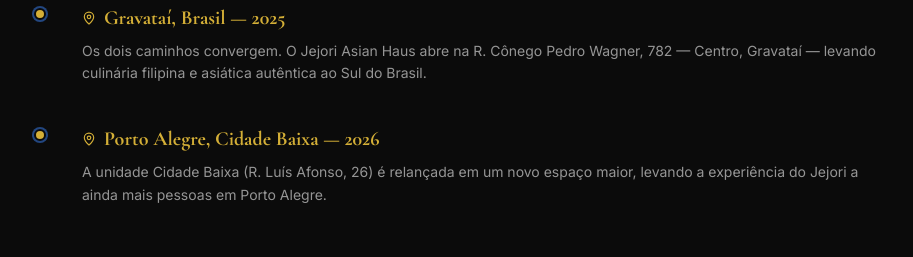
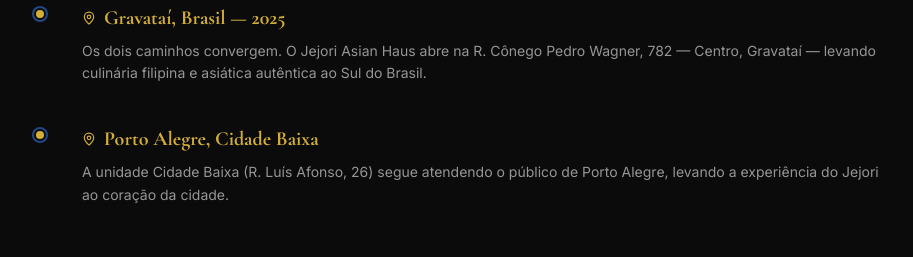
Before and after one commit to jesraecudal-ai/jejori, a React (Vite) app: page /about in a window 1280 px wide. Shown: the part 3420-3677 px from the top of the page, without its empty margins (182-1095 px from the left). Built offline with nearby package versions, Linux system fonts and the light colour scheme; no server answers.

Commit message:
File changes

```diff
--- a/src/data/operations.jsx
+++ b/src/data/operations.jsx
@@ -28,7 +28,7 @@ export const operations = {
         address: "R. Luís Afonso, 26",
         fullAddress: "R. Luís Afonso, 26 — Cidade Baixa, Porto Alegre, RS",
         hours: ["Seg–Sáb: 19h–23h (jantar)"],
-        badge: "Relançamento 2026",
+        badge: null,
       },
     ],
     social: {
--- a/src/pages/About.jsx
+++ b/src/pages/About.jsx
@@ -44,7 +44,7 @@ const content = {
       { place: "Hong Kong", desc: "Marjorie trabalha por 7 anos em um dos maiores centros de culinária chinesa do mundo, dominando o dim sum e a disciplina de cozinha profissional." },
       { place: "Uruguai", desc: "A jornada de Jesrae continua, carregando sabores e a mentalidade sistêmica que mais tarde moldariam o Jejori — e abrindo as portas para um futuro endereço na fronteira." },
       { place: "Gravataí, Brasil — 2025", desc: "Os dois caminhos convergem. O Jejori Asian Haus abre na R. Cônego Pedro Wagner, 782 — Centro, Gravataí — levando culinária filipina e asiática autêntica ao Sul do Brasil." },
-      { place: "Porto Alegre, Cidade Baixa — 2026", desc: "A unidade Cidade Baixa (R. Luís Afonso, 26) é relançada em um novo espaço maior, levando a experiência do Jejori a ainda mais pessoas em Porto Alegre." }]
+      { place: "Porto Alegre, Cidade Baixa", desc: "A unidade Cidade Baixa (R. Luís Afonso, 26) segue atendendo o público de Porto Alegre, levando a experiência do Jejori ao coração da cidade." }]
 
     },
     together: {
@@ -115,7 +115,7 @@ const content = {
       { place: "Hong Kong", desc: "Marjorie trabaja 7 años en uno de los mayores centros de cocina china del mundo, dominando el dim sum y la disciplina de cocina profesional." },
       { place: "Uruguay", desc: "El viaje de Jesrae continúa, cargando sabores y la mentalidad sistémica que luego darían forma a Jejori — y abriendo las puertas para una futura dirección en la frontera." },
       { place: "Gravataí, Brasil — 2025", desc: "Los dos caminos convergen. Jejori Asian Haus abre en R. Cônego Pedro Wagner, 782 — Centro, Gravataí — llevando cocina filipina y asiática auténtica al Sur de Brasil." },
-      { place: "Porto Alegre, Cidade Baixa — 2026", desc: "La unidad Cidade Baixa (R. Luís Afonso, 26) se relanza en un nuevo espacio más grande, llevando la experiencia Jejori a aún más personas en Porto Alegre." }]
+      { place: "Porto Alegre, Cidade Baixa", desc: "La unidad Cidade Baixa (R. Luís Afonso, 26) sigue atendiendo al público de Porto Alegre, llevando la experiencia Jejori al corazón de la ciudad." }]
 
     },
     together: {
@@ -186,7 +186,7 @@ const content = {
       { place: "Hong Kong", desc: "Marjorie works for 7 years in one of the world's greatest centers of Chinese cuisine, mastering dim sum and professional kitchen discipline." },
       { place: "Uruguay", desc: "Jesrae's journey continues, carrying flavors and the systems mindset that would later shape Jejori — and opening doors for a future location at the border." },
       { place: "Gravataí, Brasil — 2025", desc: "Two paths converge. Jejori Asian Haus opens at R. Cônego Pedro Wagner, 782 — Centro, Gravataí — bringing authentic Filipino and Asian cuisine to Southern Brazil." },
-      { place: "Porto Alegre, Cidade Baixa — 2026", desc: "The Cidade Baixa unit (R. Luís Afonso, 26) relaunches in a larger new space, bringing the Jejori experience to even more people in Porto Alegre." }]
+      { place: "Porto Alegre, Cidade Baixa", desc: "The Cidade Baixa unit (R. Luís Afonso, 26) continues to serve the Porto Alegre community, bringing the Jejori experience to the heart of the city." }]
 
     },
     together: {
```
